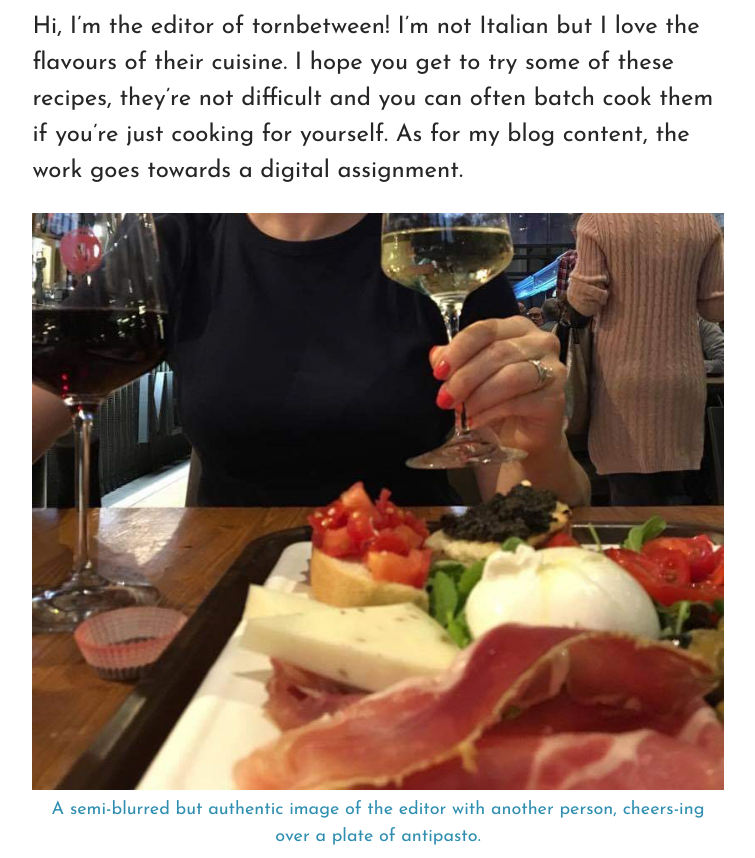
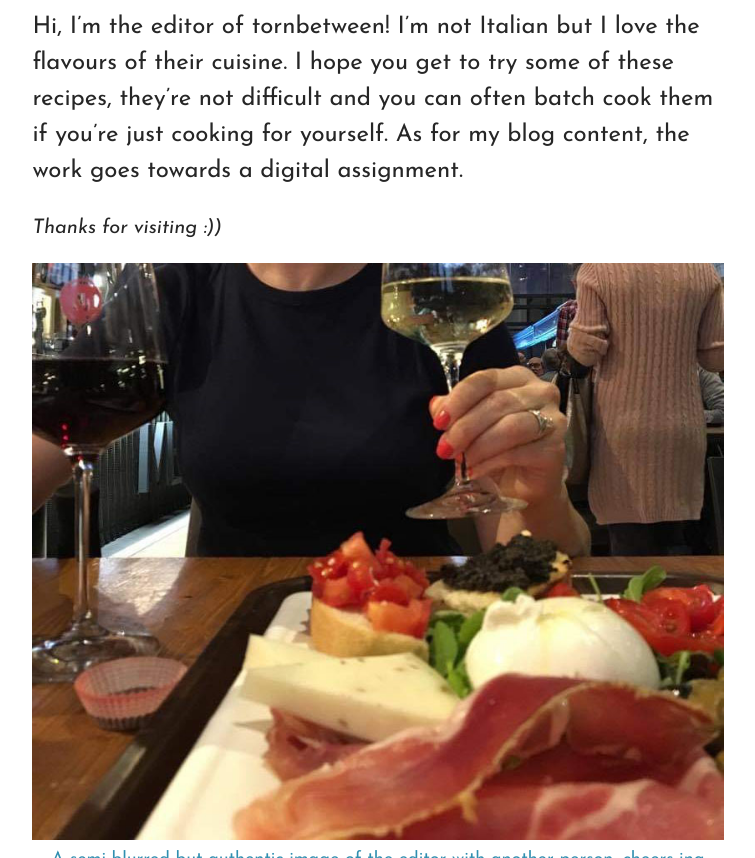
Before and after one commit to Hol1999/Hollyrecipewebsite, a Jekyll site: the page built from pages/about.md, in a window 1280 px wide and 900 px high, scrolled down 346 px, cut to the strip 42-900 px from the top of the window. Shown: the whole strip, without its empty margins (262-1017 px from the left). Built offline with Jekyll 4.4.1, drawn with Linux system fonts in a browser that asks for light colours; some web fonts are replaced.

Commit message:
Update Page “about”

```diff
--- a/pages/about.md
+++ b/pages/about.md
@@ -12,4 +12,6 @@ show: true
 ---
 Hi, I'm the editor of tornbetween! I'm not Italian but I love the flavours of their cuisine. I hope you get to try some of these recipes, they're not difficult and you can often batch cook them if you're just cooking for yourself. As for my blog content, the work goes towards a digital assignment.
 
+*Thanks for visiting :))*
+
 ![A semi-blurred but authentic image of the editor with another person, cheers-ing over a plate of antipasto.](../uploads/cheers.jpg "Cheers to delicious food and wine! ")
```
